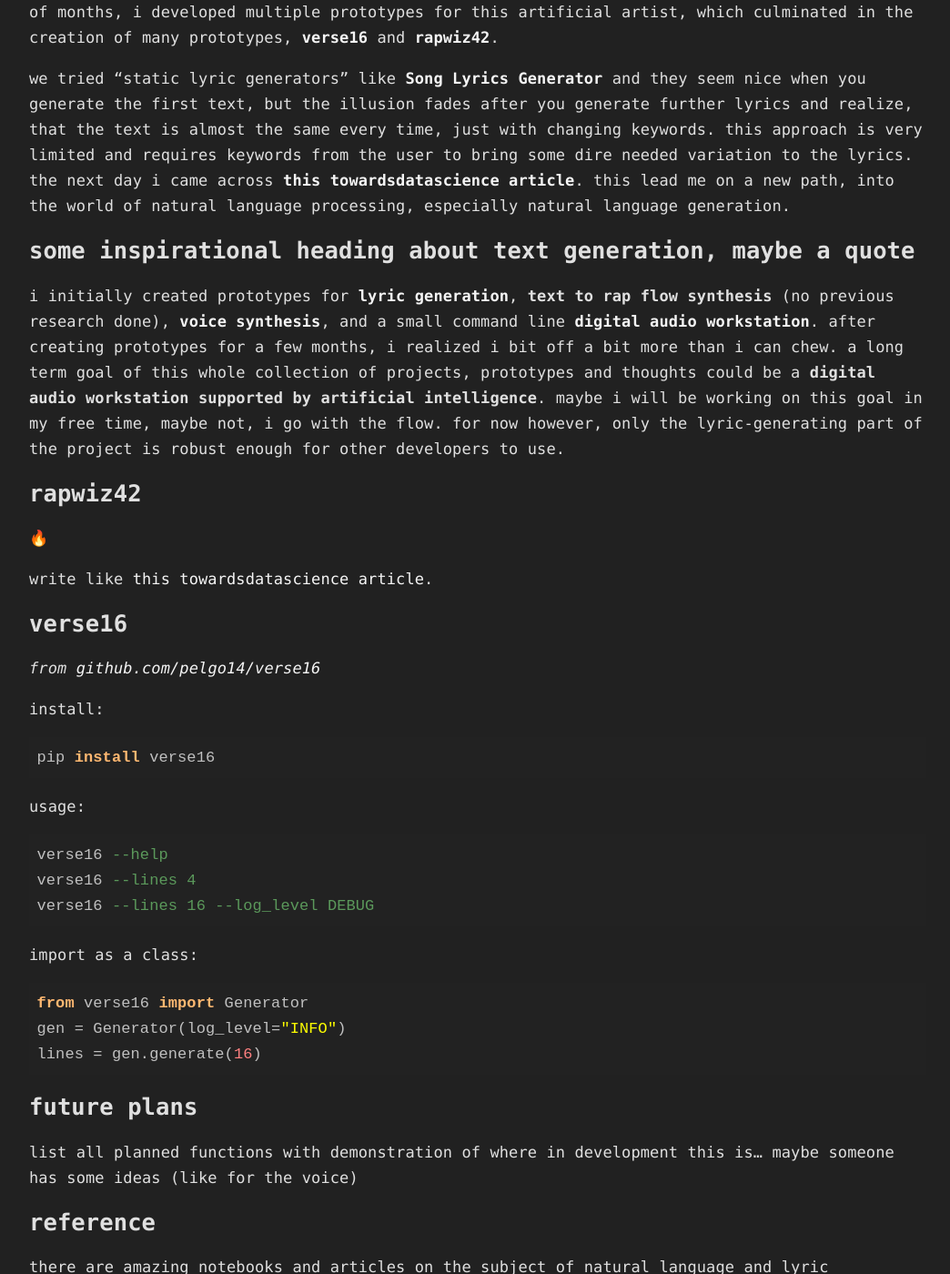
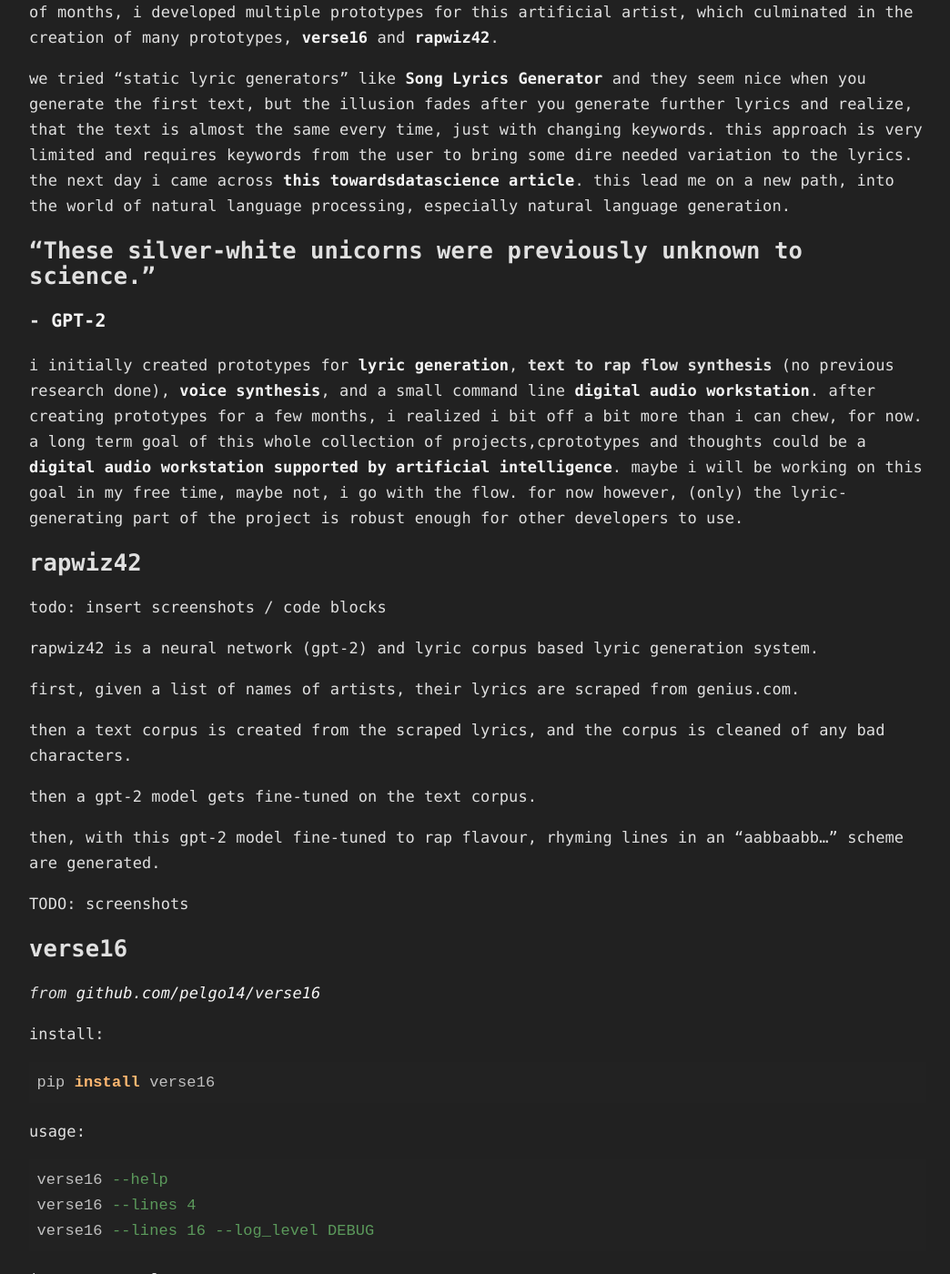
Before and after one commit to giftmischer69/giftmischer69.github.io, a Jekyll site: the page built from _posts/2020-09-06-artificial_rapper.md, in a window 1280 px wide and 1400 px high, scrolled down 626 px. Shown: the whole window at 91% size, without its empty margins (115-1159 px from the left). Built offline with Jekyll 4.4.1, drawn with Linux system fonts in a browser that asks for light colours; some of the changed text lies outside the part shown.

Commit message:
updated posts :tophat:

```diff
--- a/_includes/header.html
+++ b/_includes/header.html
@@ -7,7 +7,7 @@
             const emoji_list = ["🥴", "😵", "🤯", "🥳", "😎", "🤓", "😀", "🤪", "🤔", "🤗", "😏", "😴", "😷", "🥱", "👽"];
             document.getElementById("e1").innerHTML = emoji_list[Math.floor(Math.random() * emoji_list.length)];
         </script>
-        <div style="float: right;">
+        <b style="float: right;">
             <nav style="font:16px/1.5 monaco,Consolas,Lucida Console,monospace;" role="navigation">
                 <a href="/about">About</a>
                 <span>&middot;</span>
@@ -15,7 +15,7 @@
                 <span>&middot;</span>
                 <a href="https://github.com/pelgo14/pelgo14.github.io">Source on Github</a>
             </nav>
-        </div>
+        </b>
 
         <br><small>{{ site.tagline }}</small>
     </h3>
--- a/_posts/2020-09-06-artificial_rapper.md
+++ b/_posts/2020-09-06-artificial_rapper.md
@@ -29,20 +29,30 @@
 keywords from the user to bring some dire needed variation to the lyrics. the next day i came across [**this towardsdatascience article**](https://towardsdatascience.com/arctic-monkeys-lyrics-generator-with-data-augmentation-b9b1f7989db0).
 this lead me on a new path, into the world of natural language processing, especially natural language generation.
 
-## some inspirational heading about text generation, maybe a quote
+## "These silver-white unicorns were previously unknown to science."
+### - [GPT-2](https://openai.com/blog/better-language-models/)
 i initially created prototypes for [**lyric generation**](https://github.com/topics/text-generation),
 **text to rap flow synthesis** (no previous research done), [**voice synthesis**](https://github.com/topics/voice-synthesis),
 and a small command line [**digital audio workstation**](https://github.com/topics/daw). after creating prototypes for
- a few months, i realized i bit off a bit more than i can chew. a long term goal of this whole collection of projects,
- prototypes and thoughts could be a **digital audio workstation supported by artificial intelligence**. maybe i will be
- working on this goal in my free time, maybe not, i go with the flow. for now however, only the lyric-generating part
- of the project is robust enough for other developers to use.
+a few months, i realized i bit off a bit more than i can chew, for now. a long term goal of this whole collection of
+projects,cprototypes and thoughts could be a [**digital audio workstation supported by artificial intelligence**](https://pelgo14.github.io/ai-daw).
+maybe i will be working on this goal in my free time, maybe not, i go with the flow. for now however, (only) the
+lyric-generating part of the project is robust enough for other developers to use.
 
 ## rapwiz42
+todo: insert screenshots / code blocks
 
-<p>🔥</p>
+rapwiz42 is a neural network (gpt-2) and lyric corpus based lyric generation system.
 
-write like [this towardsdatascience article](https://towardsdatascience.com/arctic-monkeys-lyrics-generator-with-data-augmentation-b9b1f7989db0).
+first, given a list of names of artists, their lyrics are scraped from genius.com.
+
+then a text corpus is created from the scraped lyrics, and the corpus is cleaned of any bad characters.
+
+then a gpt-2 model gets fine-tuned on the text corpus.
+
+then, with this gpt-2 model fine-tuned to rap flavour, rhyming lines in an "aabbaabb..." scheme are generated.
+
+TODO: screenshots
 
 ## verse16
 *from [github.com/pelgo14/verse16](https://github.com/pelgo14/verse16)*
@@ -76,5 +86,6 @@
 ## reference
 there are amazing notebooks and articles on the subject of natural language and lyric generation.
 this project incorporates and makes minimal changes to:
+* [towardsdatascience.com/arctic-monkeys-lyrics-generator](https://towardsdatascience.com/arctic-monkeys-lyrics-generator-with-data-augmentation-b9b1f7989db0)
+* [github.com/markriedl/weirdai](https://github.com/markriedl/weirdai)
 * [github.com/minimaxir/gpt-2-simple](https://github.com/minimaxir/gpt-2-simple)
-* [towardsdatascience.com/arctic-monkeys-lyrics-generator](https://towardsdatascience.com/arctic-monkeys-lyrics-generator-with-data-augmentation-b9b1f7989db0)
```
Also changed, not shown: _posts/2020-08-25-quotes.md (deleted, +0 -9 lines), _posts/2020-08-27-p2p.md (+17 -2 lines), _posts/2020-08-27-philosophy.md (+4 -1 lines), _posts/2020-09-01-planned.md (deleted, +0 -9 lines), _posts/2020-09-07-ai_daw.md (added, +31 -0 lines).
